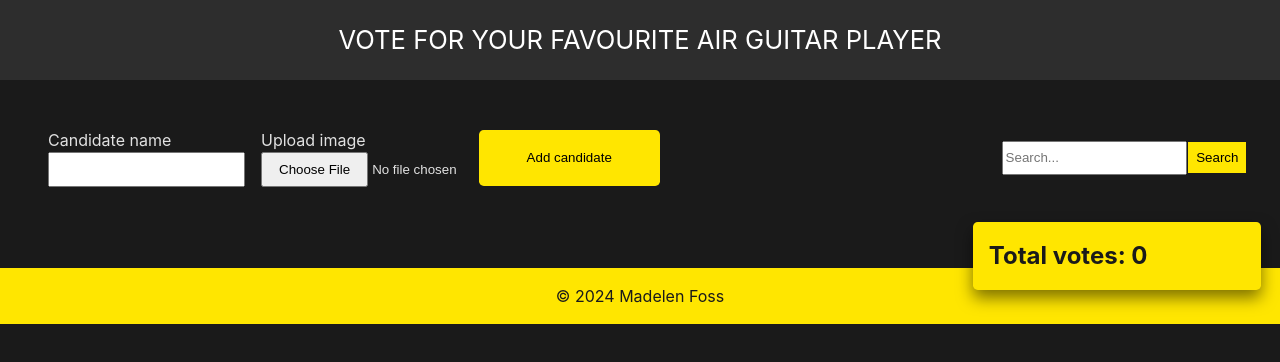
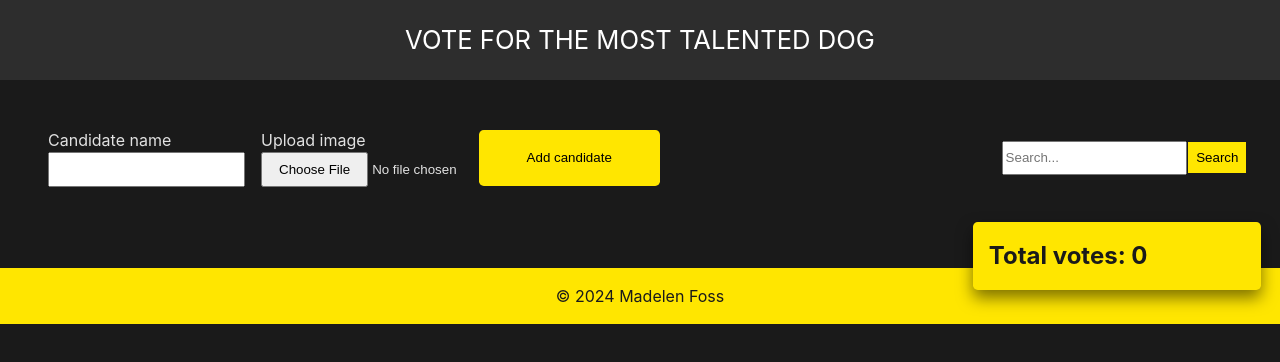
Before and after one commit to madelenfoss/voting-app, a React (Vite) app: page / in a window 1280 px wide. Shown: the top 362 px of the page. Built offline with nearby package versions, Linux system fonts and the light colour scheme.

Commit message:
Added props du Header and App

```diff
--- a/src/App.jsx
+++ b/src/App.jsx
@@ -17,7 +17,7 @@ const App = () => {
 
   return (
     <>
-      <Header />
+      <Header adjective="most talented" candidate="dog"/>
       <main className="main">
         <Candidates onIncrease={increaseTotal} onDecrease={decreaseTotal} />
         <TotalVotes totalVotes={totalVotes} />
--- a/src/components/Header.jsx
+++ b/src/components/Header.jsx
@@ -1,13 +1,7 @@
-// import airGuitarPlayer from "../assets/images/airguitarlogo.png"
-
-const Header = () => {
+const Header = ({ adjective, candidate }) => {
   return (
     <header>
-      <h1>Vote for your favourite air guitar player</h1>
-      {/* <img
-         src={airGuitarPlayer}
-         className="logo"
-         alt="Ari guitar player logo"/> */}
+      <h1>Vote for the {adjective} {candidate}</h1>
     </header>
   )
 }
```
